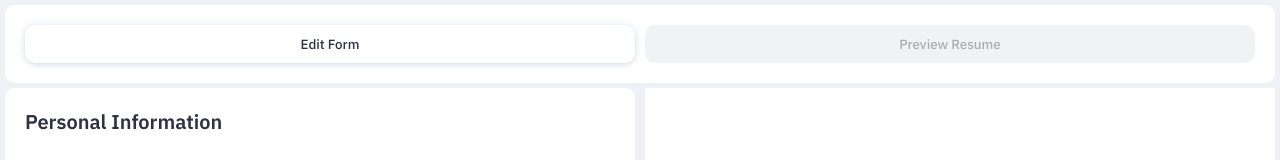
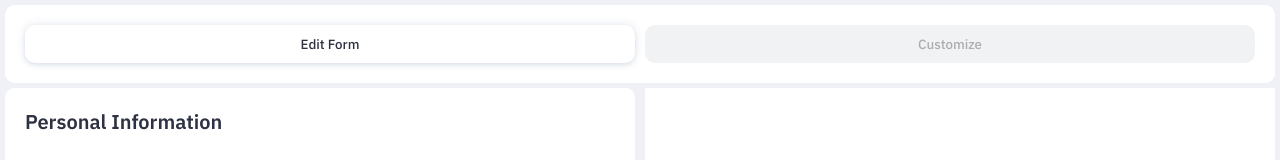
Before and after one commit to Nik-Reyes/Resume-Builder, a React (Vite) app in the folder ResumeBuilder/: page / in a window 1280 px wide. Shown: the top 160 px of the page. Built offline with nearby package versions, Linux system fonts and the light colour scheme.

Commit message:
refactor: compose header

```diff
--- a/ResumeBuilder/src/App.jsx
+++ b/ResumeBuilder/src/App.jsx
@@ -1,10 +1,17 @@
 import "./App.css";
-import { useState } from "react";
+import { useState, useEffect } from "react";
+import { useMediaQuery } from "react-responsive";
 import Header from "./components/Header/Header.jsx";
 import Content from "./components/content/Content.jsx";
+import Button from "./components/button/Button.jsx";
 
 function App() {
-  const [view, setView] = useState({ form: true, resume: false });
+  const [view, setView] = useState({
+    form: true,
+    resume: false,
+    customize: false,
+  });
+  const isMobile = useMediaQuery({ maxWidth: 900 });
 
   function manageView(newView) {
     const updateView = { ...view };
@@ -13,10 +20,50 @@ function App() {
     setView(updateView);
   }
 
+  useEffect(() => {
+    if (!isMobile && view.resume) {
+      manageView("customize");
+    }
+  }, [isMobile]);
+
   return (
     <div className="page-wrapper">
-      <Header view={view} manageView={manageView} />
-      <Content view={view} manageView={manageView} />
+      <Header>
+        <Button
+          className={
+            view.form
+              ? "form-view sharp-white"
+              : "form-view sharp-white inactive"
+          }
+          onClick={() => manageView("form")}
+        >
+          <span>Edit Form</span>
+        </Button>
+        {isMobile ? (
+          <Button
+            className={
+              view.form
+                ? "resume-view sharp-white inactive"
+                : "resume-view sharp-white"
+            }
+            onClick={() => manageView("resume")}
+          >
+            <span>Preview Resume</span>
+          </Button>
+        ) : (
+          <Button
+            className={
+              view.form
+                ? "resume-view sharp-white inactive"
+                : "resume-view sharp-white"
+            }
+            onClick={() => manageView("customize")}
+          >
+            <span>Customize</span>
+          </Button>
+        )}
+      </Header>
+      <Content view={view} manageView={manageView} isMobile={isMobile} />
     </div>
   );
 }
--- a/ResumeBuilder/src/components/header/Header.jsx
+++ b/ResumeBuilder/src/components/header/Header.jsx
@@ -1,26 +1,5 @@
-function Header({ view, manageView }) {
-  return (
-    <div className="view-header container">
-      <button
-        className={
-          view.form ? "form-view sharp-white" : "form-view sharp-white inactive"
-        }
-        onClick={() => manageView("form")}
-      >
-        <span>Edit Form</span>
-      </button>
-      <button
-        className={
-          view.form
-            ? "resume-view sharp-white inactive"
-            : "resume-view sharp-white"
-        }
-        onClick={() => manageView("resume")}
-      >
-        <span>Preview Resume</span>
-      </button>
-    </div>
-  );
+function Header({ children }) {
+  return <div className="view-header container">{children}</div>;
 }
 
 export default Header;
```
